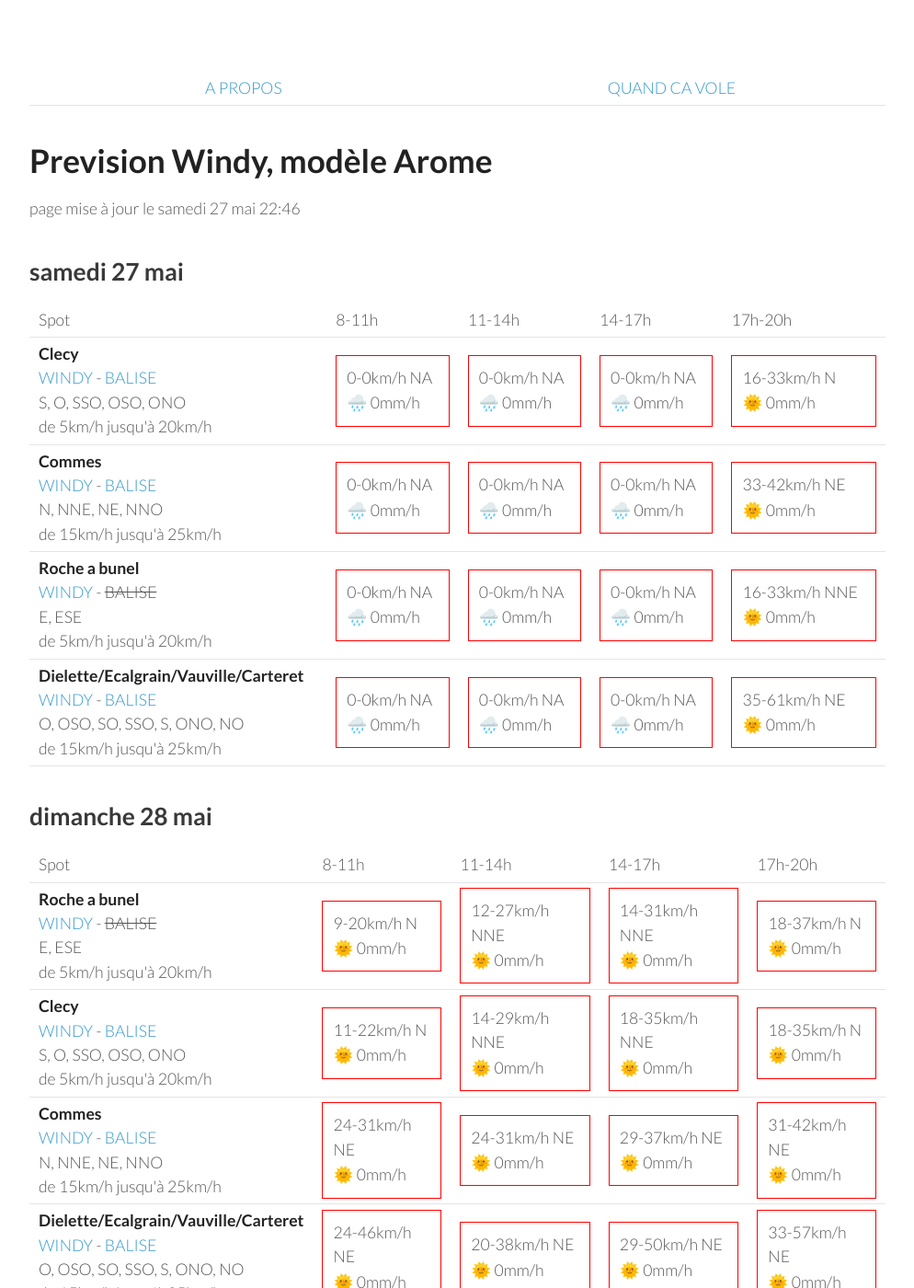
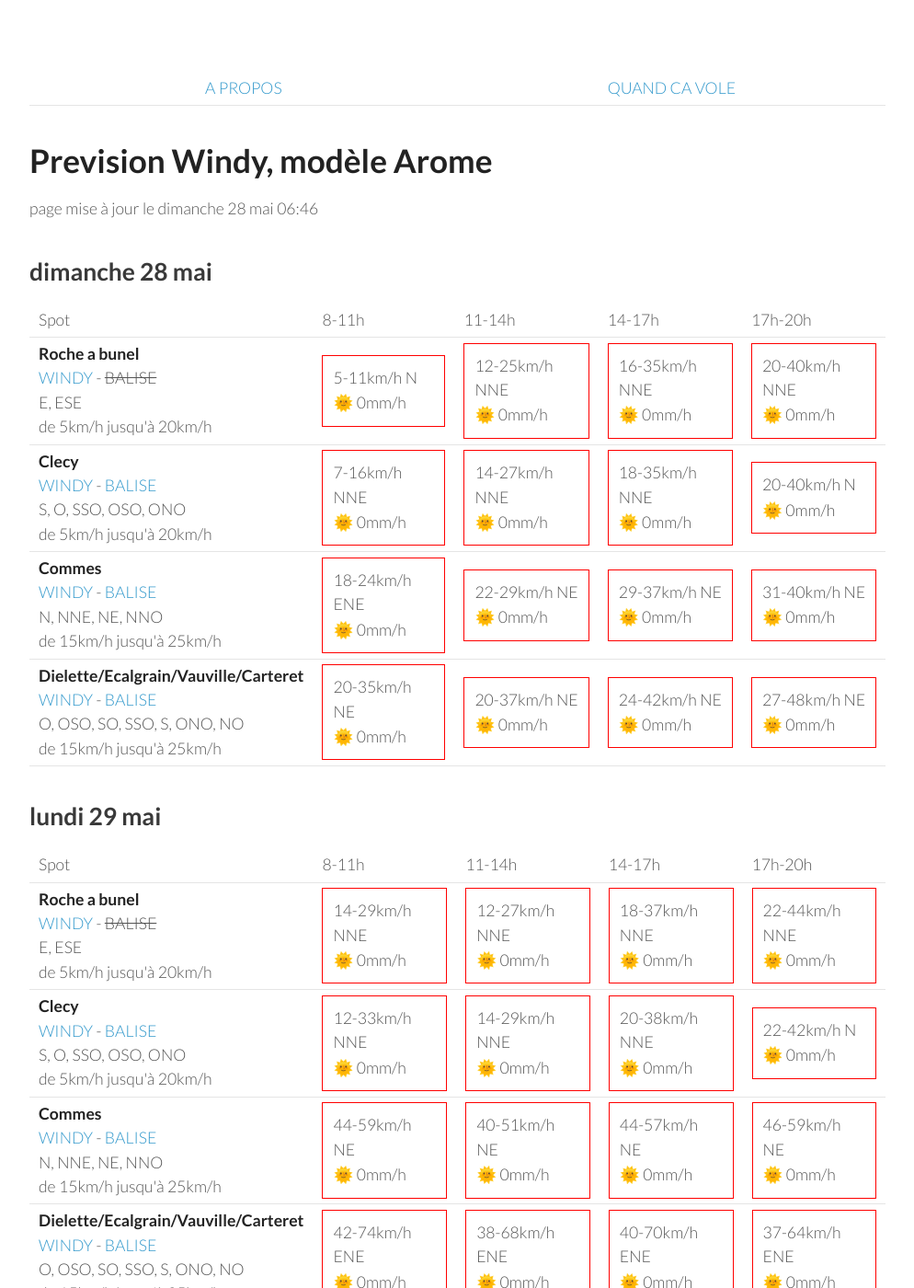
Before and after one commit to parapente-dans-le-nord/parapente-dans-le-nord.github.io, a Jekyll site: the page built from normandie.markdown, in a window 1280 px wide and 1400 px high. Shown: the whole window at 92% size, without its empty margins (26-1020 px from the left). Built offline with Jekyll 4.4.1, drawn with Linux system fonts in a browser that asks for light colours; some of the changed text lies outside the part shown.

Commit message:
update index.markdown

```diff
--- a/normandie.markdown
+++ b/normandie.markdown
@@ -7,60 +7,8 @@ title:  "Tous les spots"
 {: .links}
 
 # Prevision Windy, modèle Arome
-page mise à jour le samedi 27 mai 22:46
+page mise à jour le dimanche 28 mai 06:46
 
-## samedi 27 mai
-
-{::nomarkdown}
-<table>
-  <tbody>
-    <tr>
-      <td>Spot</td>
-      <td>8-11h</td>
-      <td>11-14h</td>
-      <td>14-17h</td>
-      <td>17h-20h</td>
-    </tr>
-<tr>
-        <td><strong>Clecy</strong><br><a href="https://windy.com/48.929/-0.470?48.516,-0.470,8">WINDY</a> - <span class=""><a href="http://www.balisemeteo.com/balise.php?idBalise=122">BALISE</a> </span><br> <span class="vent-favorable">S, O, SSO, OSO, ONO</span><br><span class="force-vent">de 5km/h jusqu'à 20km/h</span> </td>
-
-            <td><div class="not-flyable"><p>0-0km/h NA</p><p>🌧️ 0mm/h</p></div></td>
-            <td><div class="not-flyable"><p>0-0km/h NA</p><p>🌧️ 0mm/h</p></div></td>
-            <td><div class="not-flyable"><p>0-0km/h NA</p><p>🌧️ 0mm/h</p></div></td>
-            <td><div class="not-flyable"><p>16-33km/h N</p><p>🌞 0mm/h</p></div></td>
-
-    </tr>
-<tr>
-        <td><strong>Commes</strong><br><a href="https://windy.com/49.346/-0.726?48.936,-0.726,8">WINDY</a> - <span class=""><a href="http://www.balisemeteo.com/balise.php?idBalise=158">BALISE</a> </span><br> <span class="vent-favorable">N, NNE, NE, NNO</span><br><span class="force-vent">de 15km/h jusqu'à 25km/h</span> </td>
-
-            <td><div class="not-flyable"><p>0-0km/h NA</p><p>🌧️ 0mm/h</p></div></td>
-            <td><div class="not-flyable"><p>0-0km/h NA</p><p>🌧️ 0mm/h</p></div></td>
-            <td><div class="not-flyable"><p>0-0km/h NA</p><p>🌧️ 0mm/h</p></div></td>
-            <td><div class="not-flyable"><p>33-42km/h NE</p><p>🌞 0mm/h</p></div></td>
-
-    </tr>
-<tr>
-        <td><strong>Roche a bunel</strong><br><a href="https://windy.com/48.993/-0.499?48.580,-0.499,8">WINDY</a> - <span class="no-balise"> BALISE </span><br> <span class="vent-favorable">E, ESE</span><br><span class="force-vent">de 5km/h jusqu'à 20km/h</span> </td>
-
-            <td><div class="not-flyable"><p>0-0km/h NA</p><p>🌧️ 0mm/h</p></div></td>
-            <td><div class="not-flyable"><p>0-0km/h NA</p><p>🌧️ 0mm/h</p></div></td>
-            <td><div class="not-flyable"><p>0-0km/h NA</p><p>🌧️ 0mm/h</p></div></td>
-            <td><div class="not-flyable"><p>16-33km/h NNE</p><p>🌞 0mm/h</p></div></td>
-
-    </tr>
-<tr>
-        <td><strong>Dielette/Ecalgrain/Vauville/Carteret</strong><br><a href="https://windy.com/49.650/-1.856?49.243,-1.856,8">WINDY</a> - <span class=""><a href="http://www.balisemeteo.com/balise.php?idBalise=81">BALISE</a> </span><br> <span class="vent-favorable">O, OSO, SO, SSO, S, ONO, NO</span><br><span class="force-vent">de 15km/h jusqu'à 25km/h</span> </td>
-
-            <td><div class="not-flyable"><p>0-0km/h NA</p><p>🌧️ 0mm/h</p></div></td>
-            <td><div class="not-flyable"><p>0-0km/h NA</p><p>🌧️ 0mm/h</p></div></td>
-            <td><div class="not-flyable"><p>0-0km/h NA</p><p>🌧️ 0mm/h</p></div></td>
-            <td><div class="not-flyable"><p>35-61km/h NE</p><p>🌞 0mm/h</p></div></td>
-
-    </tr>
-
-</tbody>
-</table>
-{:/}
 ## dimanche 28 mai
 
 {::nomarkdown}
@@ -76,40 +24,40 @@ page mise à jour le samedi 27 mai 22:46
 <tr>
         <td><strong>Roche a bunel</strong><br><a href="https://windy.com/48.993/-0.499?48.580,-0.499,8">WINDY</a> - <span class="no-balise"> BALISE </span><br> <span class="vent-favorable">E, ESE</span><br><span class="force-vent">de 5km/h jusqu'à 20km/h</span> </td>
 
-            <td><div class="not-flyable"><p>9-20km/h N</p><p>🌞 0mm/h</p></div></td>
-            <td><div class="not-flyable"><p>12-27km/h NNE</p><p>🌞 0mm/h</p></div></td>
-            <td><div class="not-flyable"><p>14-31km/h NNE</p><p>🌞 0mm/h</p></div></td>
-            <td><div class="not-flyable"><p>18-37km/h N</p><p>🌞 0mm/h</p></div></td>
+            <td><div class="not-flyable"><p>5-11km/h N</p><p>🌞 0mm/h</p></div></td>
+            <td><div class="not-flyable"><p>12-25km/h NNE</p><p>🌞 0mm/h</p></div></td>
+            <td><div class="not-flyable"><p>16-35km/h NNE</p><p>🌞 0mm/h</p></div></td>
+            <td><div class="not-flyable"><p>20-40km/h NNE</p><p>🌞 0mm/h</p></div></td>
 
 
     </tr>
 <tr>
         <td><strong>Clecy</strong><br><a href="https://windy.com/48.929/-0.470?48.516,-0.470,8">WINDY</a> - <span class=""><a href="http://www.balisemeteo.com/balise.php?idBalise=122">BALISE</a> </span><br> <span class="vent-favorable">S, O, SSO, OSO, ONO</span><br><span class="force-vent">de 5km/h jusqu'à 20km/h</span> </td>
 
-            <td><div class="not-flyable"><p>11-22km/h N</p><p>🌞 0mm/h</p></div></td>
-            <td><div class="not-flyable"><p>14-29km/h NNE</p><p>🌞 0mm/h</p></div></td>
+            <td><div class="not-flyable"><p>7-16km/h NNE</p><p>🌞 0mm/h</p></div></td>
+            <td><div class="not-flyable"><p>14-27km/h NNE</p><p>🌞 0mm/h</p></div></td>
             <td><div class="not-flyable"><p>18-35km/h NNE</p><p>🌞 0mm/h</p></div></td>
-            <td><div class="not-flyable"><p>18-35km/h N</p><p>🌞 0mm/h</p></div></td>
+            <td><div class="not-flyable"><p>20-40km/h N</p><p>🌞 0mm/h</p></div></td>
 
 
     </tr>
 <tr>
         <td><strong>Commes</strong><br><a href="https://windy.com/49.346/-0.726?48.936,-0.726,8">WINDY</a> - <span class=""><a href="http://www.balisemeteo.com/balise.php?idBalise=158">BALISE</a> </span><br> <span class="vent-favorable">N, NNE, NE, NNO</span><br><span class="force-vent">de 15km/h jusqu'à 25km/h</span> </td>
 
-            <td><div class="not-flyable"><p>24-31km/h NE</p><p>🌞 0mm/h</p></div></td>
-            <td><div class="not-flyable"><p>24-31km/h NE</p><p>🌞 0mm/h</p></div></td>
+            <td><div class="not-flyable"><p>18-24km/h ENE</p><p>🌞 0mm/h</p></div></td>
+            <td><div class="not-flyable"><p>22-29km/h NE</p><p>🌞 0mm/h</p></div></td>
             <td><div class="not-flyable"><p>29-37km/h NE</p><p>🌞 0mm/h</p></div></td>
-            <td><div class="not-flyable"><p>31-42km/h NE</p><p>🌞 0mm/h</p></div></td>
+            <td><div class="not-flyable"><p>31-40km/h NE</p><p>🌞 0mm/h</p></div></td>
 
 
     </tr>
 <tr>
         <td><strong>Dielette/Ecalgrain/Vauville/Carteret</strong><br><a href="https://windy.com/49.650/-1.856?49.243,-1.856,8">WINDY</a> - <span class=""><a href="http://www.balisemeteo.com/balise.php?idBalise=81">BALISE</a> </span><br> <span class="vent-favorable">O, OSO, SO, SSO, S, ONO, NO</span><br><span class="force-vent">de 15km/h jusqu'à 25km/h</span> </td>
 
-            <td><div class="not-flyable"><p>24-46km/h NE</p><p>🌞 0mm/h</p></div></td>
-            <td><div class="not-flyable"><p>20-38km/h NE</p><p>🌞 0mm/h</p></div></td>
-            <td><div class="not-flyable"><p>29-50km/h NE</p><p>🌞 0mm/h</p></div></td>
-            <td><div class="not-flyable"><p>33-57km/h NE</p><p>🌞 0mm/h</p></div></td>
+            <td><div class="not-flyable"><p>20-35km/h NE</p><p>🌞 0mm/h</p></div></td>
+            <td><div class="not-flyable"><p>20-37km/h NE</p><p>🌞 0mm/h</p></div></td>
+            <td><div class="not-flyable"><p>24-42km/h NE</p><p>🌞 0mm/h</p></div></td>
+            <td><div class="not-flyable"><p>27-48km/h NE</p><p>🌞 0mm/h</p></div></td>
 
 
     </tr>
@@ -133,39 +81,39 @@ page mise à jour le samedi 27 mai 22:46
         <td><strong>Roche a bunel</strong><br><a href="https://windy.com/48.993/-0.499?48.580,-0.499,8">WINDY</a> - <span class="no-balise"> BALISE </span><br> <span class="vent-favorable">E, ESE</span><br><span class="force-vent">de 5km/h jusqu'à 20km/h</span> </td>
 
             <td><div class="not-flyable"><p>14-29km/h NNE</p><p>🌞 0mm/h</p></div></td>
-            <td><div class="not-flyable"><p>20-42km/h NE</p><p>🌞 0mm/h</p></div></td>
-            <td><div class="not-flyable"><p>22-46km/h NE</p><p>🌞 0mm/h</p></div></td>
-            <td><div class="not-flyable"><p>24-50km/h NNE</p><p>🌞 0mm/h</p></div></td>
+            <td><div class="not-flyable"><p>12-27km/h NNE</p><p>🌞 0mm/h</p></div></td>
+            <td><div class="not-flyable"><p>18-37km/h NNE</p><p>🌞 0mm/h</p></div></td>
+            <td><div class="not-flyable"><p>22-44km/h NNE</p><p>🌞 0mm/h</p></div></td>
 
 
     </tr>
 <tr>
         <td><strong>Clecy</strong><br><a href="https://windy.com/48.929/-0.470?48.516,-0.470,8">WINDY</a> - <span class=""><a href="http://www.balisemeteo.com/balise.php?idBalise=122">BALISE</a> </span><br> <span class="vent-favorable">S, O, SSO, OSO, ONO</span><br><span class="force-vent">de 5km/h jusqu'à 20km/h</span> </td>
 
-            <td><div class="not-flyable"><p>14-31km/h NNE</p><p>🌞 0mm/h</p></div></td>
-            <td><div class="not-flyable"><p>18-42km/h NE</p><p>🌞 0mm/h</p></div></td>
-            <td><div class="not-flyable"><p>20-46km/h NE</p><p>🌞 0mm/h</p></div></td>
-            <td><div class="not-flyable"><p>22-48km/h NNE</p><p>🌞 0mm/h</p></div></td>
+            <td><div class="not-flyable"><p>12-33km/h NNE</p><p>🌞 0mm/h</p></div></td>
+            <td><div class="not-flyable"><p>14-29km/h NNE</p><p>🌞 0mm/h</p></div></td>
+            <td><div class="not-flyable"><p>20-38km/h NNE</p><p>🌞 0mm/h</p></div></td>
+            <td><div class="not-flyable"><p>22-42km/h N</p><p>🌞 0mm/h</p></div></td>
 
 
     </tr>
 <tr>
         <td><strong>Commes</strong><br><a href="https://windy.com/49.346/-0.726?48.936,-0.726,8">WINDY</a> - <span class=""><a href="http://www.balisemeteo.com/balise.php?idBalise=158">BALISE</a> </span><br> <span class="vent-favorable">N, NNE, NE, NNO</span><br><span class="force-vent">de 15km/h jusqu'à 25km/h</span> </td>
 
-            <td><div class="not-flyable"><p>42-57km/h ENE</p><p>🌞 0mm/h</p></div></td>
-            <td><div class="not-flyable"><p>35-55km/h NE</p><p>🌞 0mm/h</p></div></td>
-            <td><div class="not-flyable"><p>35-59km/h NE</p><p>🌞 0mm/h</p></div></td>
-            <td><div class="not-flyable"><p>37-59km/h NE</p><p>🌞 0mm/h</p></div></td>
+            <td><div class="not-flyable"><p>44-59km/h NE</p><p>🌞 0mm/h</p></div></td>
+            <td><div class="not-flyable"><p>40-51km/h NE</p><p>🌞 0mm/h</p></div></td>
+            <td><div class="not-flyable"><p>44-57km/h NE</p><p>🌞 0mm/h</p></div></td>
+            <td><div class="not-flyable"><p>46-59km/h NE</p><p>🌞 0mm/h</p></div></td>
 
 
     </tr>
 <tr>
         <td><strong>Dielette/Ecalgrain/Vauville/Carteret</strong><br><a href="https://windy.com/49.650/-1.856?49.243,-1.856,8">WINDY</a> - <span class=""><a href="http://www.balisemeteo.com/balise.php?idBalise=81">BALISE</a> </span><br> <span class="vent-favorable">O, OSO, SO, SSO, S, ONO, NO</span><br><span class="force-vent">de 15km/h jusqu'à 25km/h</span> </td>
 
-            <td><div class="not-flyable"><p>40-74km/h ENE</p><p>🌞 0mm/h</p></div></td>
-            <td><div class="not-flyable"><p>40-59km/h ENE</p><p>🌞 0mm/h</p></div></td>
-            <td><div class="not-flyable"><p>40-61km/h ENE</p><p>🌞 0mm/h</p></div></td>
-            <td><div class="not-flyable"><p>38-59km/h ENE</p><p>🌞 0mm/h</p></div></td>
+            <td><div class="not-flyable"><p>42-74km/h ENE</p><p>🌞 0mm/h</p></div></td>
+            <td><div class="not-flyable"><p>38-68km/h ENE</p><p>🌞 0mm/h</p></div></td>
+            <td><div class="not-flyable"><p>40-70km/h ENE</p><p>🌞 0mm/h</p></div></td>
+            <td><div class="not-flyable"><p>37-64km/h ENE</p><p>🌞 0mm/h</p></div></td>
 
 
     </tr>
@@ -188,20 +136,20 @@ page mise à jour le samedi 27 mai 22:46
 <tr>
         <td><strong>Clecy</strong><br><a href="https://windy.com/48.929/-0.470?48.516,-0.470,8">WINDY</a> - <span class=""><a href="http://www.balisemeteo.com/balise.php?idBalise=122">BALISE</a> </span><br> <span class="vent-favorable">S, O, SSO, OSO, ONO</span><br><span class="force-vent">de 5km/h jusqu'à 20km/h</span> </td>
 
-            <td><div class="not-flyable"><p>14-31km/h NE</p><p>🌞 0mm/h</p></div></td>
+            <td><div class="not-flyable"><p>14-29km/h NE</p><p>🌞 0mm/h</p></div></td>
             <td><div class="not-flyable"><p>18-40km/h NE</p><p>🌞 0mm/h</p></div></td>
             <td><div class="not-flyable"><p>20-44km/h NE</p><p>🌞 0mm/h</p></div></td>
-            <td><div class="not-flyable"><p>22-46km/h NNE</p><p>🌞 0mm/h</p></div></td>
+            <td><div class="not-flyable"><p>22-48km/h NNE</p><p>🌞 0mm/h</p></div></td>
 
 
     </tr>
 <tr>
         <td><strong>Commes</strong><br><a href="https://windy.com/49.346/-0.726?48.936,-0.726,8">WINDY</a> - <span class=""><a href="http://www.balisemeteo.com/balise.php?idBalise=158">BALISE</a> </span><br> <span class="vent-favorable">N, NNE, NE, NNO</span><br><span class="force-vent">de 15km/h jusqu'à 25km/h</span> </td>
 
-            <td><div class="not-flyable"><p>31-48km/h ENE</p><p>🌞 0mm/h</p></div></td>
+            <td><div class="not-flyable"><p>29-46km/h ENE</p><p>🌞 0mm/h</p></div></td>
             <td><div class="not-flyable"><p>33-51km/h NE</p><p>🌞 0mm/h</p></div></td>
             <td><div class="not-flyable"><p>37-59km/h NE</p><p>🌞 0mm/h</p></div></td>
-            <td><div class="not-flyable"><p>37-61km/h NE</p><p>🌞 0mm/h</p></div></td>
+            <td><div class="not-flyable"><p>35-61km/h NE</p><p>🌞 0mm/h</p></div></td>
 
 
     </tr>
@@ -211,17 +159,17 @@ page mise à jour le samedi 27 mai 22:46
             <td><div class="not-flyable"><p>16-31km/h NE</p><p>🌞 0mm/h</p></div></td>
             <td><div class="not-flyable"><p>18-40km/h NE</p><p>🌞 0mm/h</p></div></td>
             <td><div class="not-flyable"><p>22-46km/h NE</p><p>🌞 0mm/h</p></div></td>
-            <td><div class="not-flyable"><p>24-50km/h NNE</p><p>🌞 0mm/h</p></div></td>
+            <td><div class="not-flyable"><p>24-51km/h NNE</p><p>🌞 0mm/h</p></div></td>
 
 
     </tr>
 <tr>
         <td><strong>Dielette/Ecalgrain/Vauville/Carteret</strong><br><a href="https://windy.com/49.650/-1.856?49.243,-1.856,8">WINDY</a> - <span class=""><a href="http://www.balisemeteo.com/balise.php?idBalise=81">BALISE</a> </span><br> <span class="vent-favorable">O, OSO, SO, SSO, S, ONO, NO</span><br><span class="force-vent">de 15km/h jusqu'à 25km/h</span> </td>
 
-            <td><div class="not-flyable"><p>37-55km/h ENE</p><p>🌞 0mm/h</p></div></td>
-            <td><div class="not-flyable"><p>40-61km/h ENE</p><p>🌞 0mm/h</p></div></td>
-            <td><div class="not-flyable"><p>42-61km/h ENE</p><p>🌞 0mm/h</p></div></td>
-            <td><div class="not-flyable"><p>38-61km/h ENE</p><p>🌞 0mm/h</p></div></td>
+            <td><div class="not-flyable"><p>38-55km/h ENE</p><p>🌞 0mm/h</p></div></td>
+            <td><div class="not-flyable"><p>40-59km/h ENE</p><p>🌞 0mm/h</p></div></td>
+            <td><div class="not-flyable"><p>42-62km/h ENE</p><p>🌞 0mm/h</p></div></td>
+            <td><div class="not-flyable"><p>38-62km/h ENE</p><p>🌞 0mm/h</p></div></td>
 
 
     </tr>
@@ -244,7 +192,7 @@ page mise à jour le samedi 27 mai 22:46
 <tr>
         <td><strong>Clecy</strong><br><a href="https://windy.com/48.929/-0.470?48.516,-0.470,8">WINDY</a> - <span class=""><a href="http://www.balisemeteo.com/balise.php?idBalise=122">BALISE</a> </span><br> <span class="vent-favorable">S, O, SSO, OSO, ONO</span><br><span class="force-vent">de 5km/h jusqu'à 20km/h</span> </td>
 
-            <td><div class="not-flyable"><p>18-35km/h NE</p><p>🌞 0mm/h</p></div></td>
+            <td><div class="not-flyable"><p>18-37km/h NE</p><p>🌞 0mm/h</p></div></td>
             <td><div class="not-flyable"><p>14-38km/h NE</p><p>🌞 0mm/h</p></div></td>
             <td><div class="not-flyable"><p>16-35km/h NE</p><p>🌞 0mm/h</p></div></td>
             <td><div class="not-flyable"><p>18-40km/h NNE</p><p>🌞 0mm/h</p></div></td>
@@ -254,8 +202,8 @@ page mise à jour le samedi 27 mai 22:46
 <tr>
         <td><strong>Commes</strong><br><a href="https://windy.com/49.346/-0.726?48.936,-0.726,8">WINDY</a> - <span class=""><a href="http://www.balisemeteo.com/balise.php?idBalise=158">BALISE</a> </span><br> <span class="vent-favorable">N, NNE, NE, NNO</span><br><span class="force-vent">de 15km/h jusqu'à 25km/h</span> </td>
 
+            <td><div class="not-flyable"><p>29-46km/h NE</p><p>🌞 0mm/h</p></div></td>
             <td><div class="not-flyable"><p>29-48km/h ENE</p><p>🌞 0mm/h</p></div></td>
-            <td><div class="not-flyable"><p>27-48km/h ENE</p><p>🌞 0mm/h</p></div></td>
             <td><div class="not-flyable"><p>25-44km/h NE</p><p>🌞 0mm/h</p></div></td>
             <td><div class="not-flyable"><p>29-46km/h NE</p><p>🌞 0mm/h</p></div></td>
 
@@ -264,8 +212,8 @@ page mise à jour le samedi 27 mai 22:46
 <tr>
         <td><strong>Roche a bunel</strong><br><a href="https://windy.com/48.993/-0.499?48.580,-0.499,8">WINDY</a> - <span class="no-balise"> BALISE </span><br> <span class="vent-favorable">E, ESE</span><br><span class="force-vent">de 5km/h jusqu'à 20km/h</span> </td>
 
-            <td><div class="not-flyable"><p>18-35km/h NE</p><p>🌞 0mm/h</p></div></td>
-            <td><div class="not-flyable"><p>14-40km/h NE</p><p>🌞 0mm/h</p></div></td>
+            <td><div class="not-flyable"><p>20-37km/h NE</p><p>🌞 0mm/h</p></div></td>
+            <td><div class="not-flyable"><p>16-40km/h NE</p><p>🌞 0mm/h</p></div></td>
             <td><div class="not-flyable"><p>16-37km/h NE</p><p>🌞 0mm/h</p></div></td>
             <td><div class="not-flyable"><p>18-40km/h NNE</p><p>🌞 0mm/h</p></div></td>
 
@@ -274,7 +222,7 @@ page mise à jour le samedi 27 mai 22:46
 <tr>
         <td><strong>Dielette/Ecalgrain/Vauville/Carteret</strong><br><a href="https://windy.com/49.650/-1.856?49.243,-1.856,8">WINDY</a> - <span class=""><a href="http://www.balisemeteo.com/balise.php?idBalise=81">BALISE</a> </span><br> <span class="vent-favorable">O, OSO, SO, SSO, S, ONO, NO</span><br><span class="force-vent">de 15km/h jusqu'à 25km/h</span> </td>
 
-            <td><div class="not-flyable"><p>31-46km/h ENE</p><p>🌞 0mm/h</p></div></td>
+            <td><div class="not-flyable"><p>35-51km/h ENE</p><p>🌞 0mm/h</p></div></td>
             <td><div class="not-flyable"><p>37-53km/h ENE</p><p>🌞 0mm/h</p></div></td>
             <td><div class="not-flyable"><p>33-51km/h ENE</p><p>🌞 0mm/h</p></div></td>
             <td><div class="not-flyable"><p>35-51km/h ENE</p><p>🌞 0mm/h</p></div></td>
```
